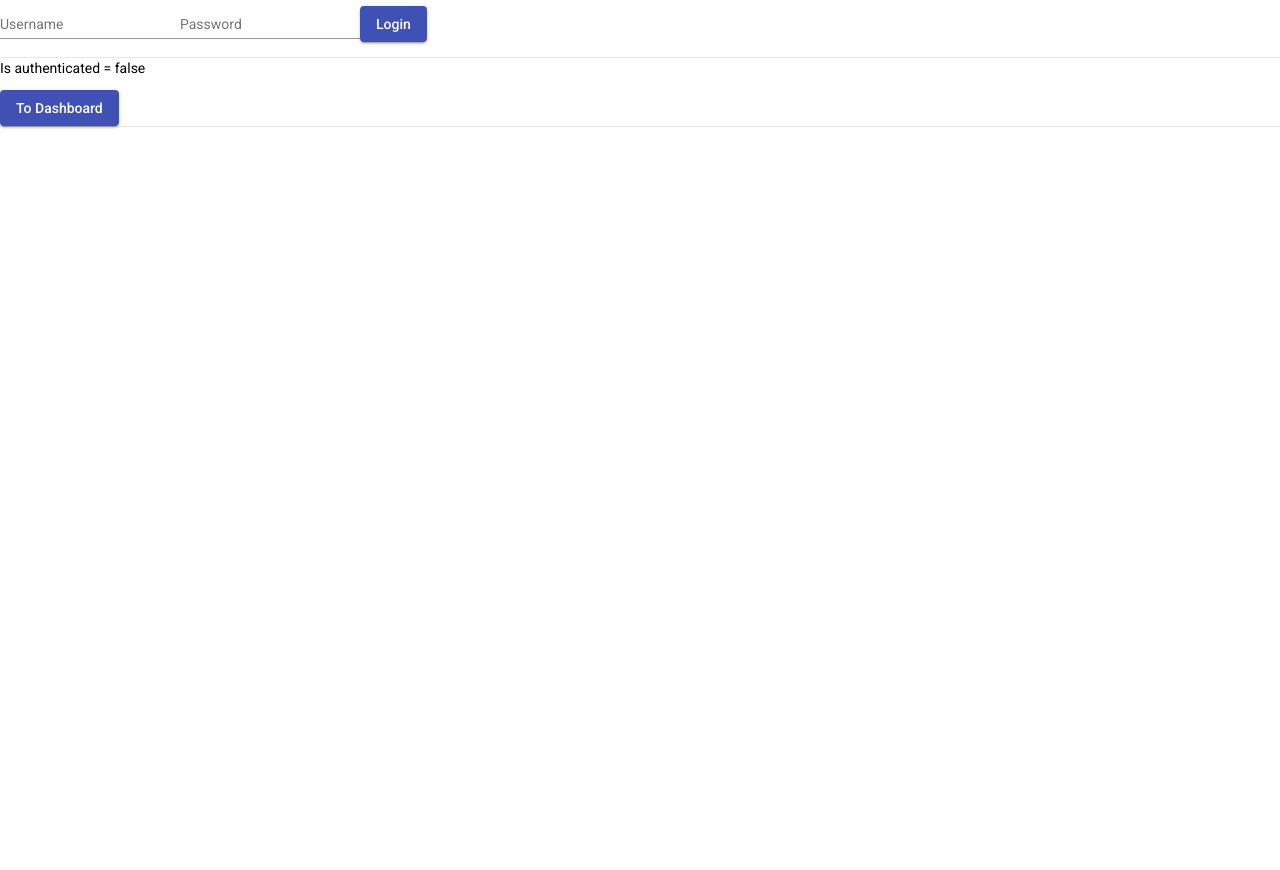
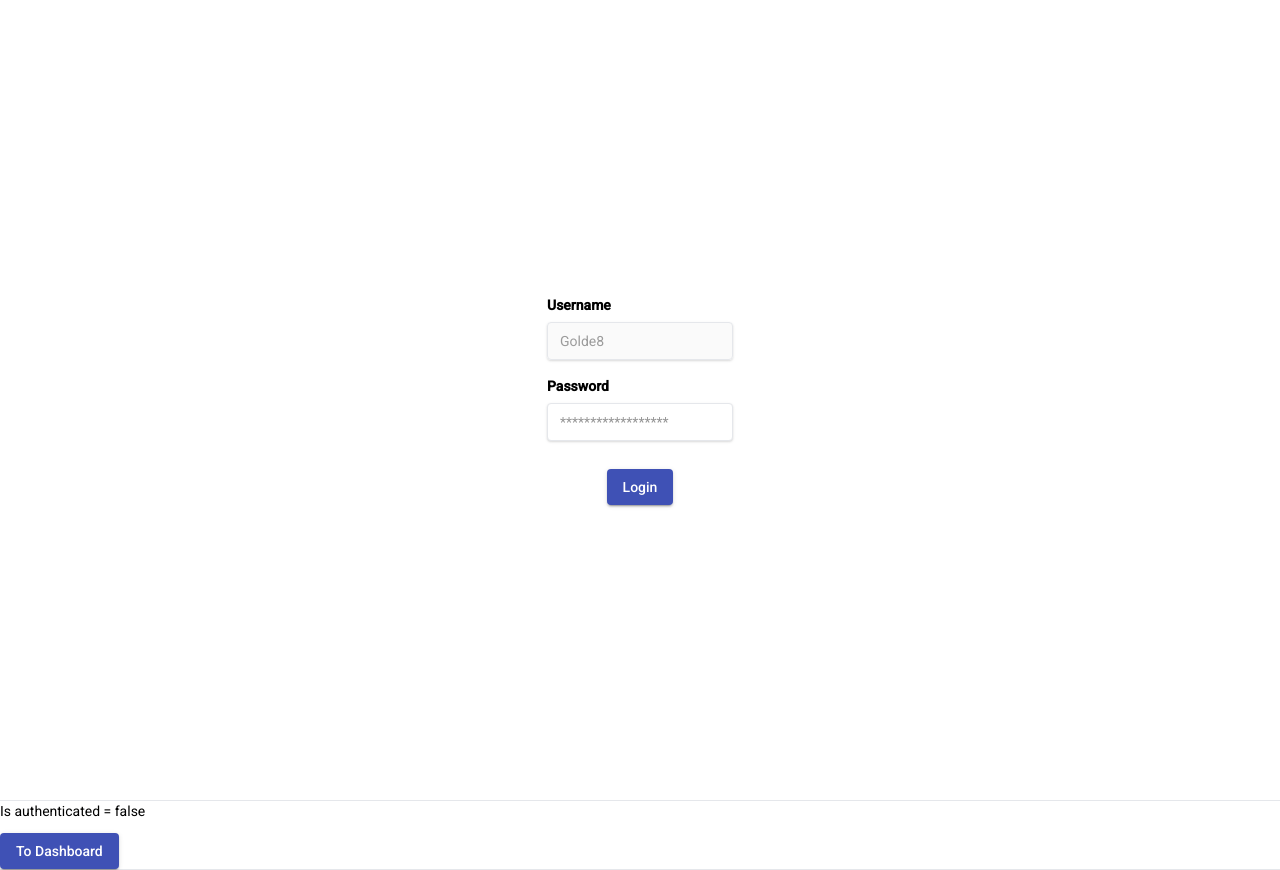
Before and after one commit to nghiemphan93/takeAwayBill, an Angular app in the folder frontend/: page /login in a window 1280 px wide. Before the commit the page ends 800 px from the top, so only its background shows below. Built offline with nearby package versions, Linux system fonts and the light colour scheme; no server answers.

Commit message:
login Page with validator

```diff
--- a/frontend/src/app/auth/login/login.component.html
+++ b/frontend/src/app/auth/login/login.component.html
@@ -1,17 +1,33 @@
 <form *ngIf="(isAuth$ | async) == false" [formGroup]="loginForm" (ngSubmit)="onLogin()" method="post">
-  <mat-form-field>
-    <mat-label>Username</mat-label>
-    <input matInput type="text" formControlName="username" name="username">
-  </mat-form-field>
-
-  <mat-form-field>
-    <mat-label>Password</mat-label>
-    <input matInput type="password" formControlName="password" name="password">
-  </mat-form-field>
-
-  <button mat-raised-button color="primary" class="button" type="submit">Login</button>
+  <div class="flex justify-center items-center flex-col h-screen p-4">
+    <!--    <div class="grid justify-items-center h-screen p-4">-->
+    <div class="mb-4">
+      <label class="block text-grey-darker text-sm font-bold mb-2" for="username">
+        Username
+      </label>
+      <input matInput class="shadow appearance-none border rounded w-full py-2 px-3 text-grey-darker"
+             id="username" type="text" formControlName="username" name="username" placeholder="Username">
+      <!--      <input matInput type="text" formControlName="username" name="username">-->
+    </div>
+    <div class="mb-4">
+      <label class="block text-grey-darker text-sm font-bold mb-2" for="password">
+        Password
+      </label>
+      <input matInput class="shadow appearance-none border border-red rounded w-full py-2 px-3 text-grey-darker mb-3"
+             id="password" type="password" formControlName="password" name="password"
+             placeholder="******************" required>
+      <!--      <input matInput type="password" formControlName="password" name="password" required>-->
+    </div>
+    <span class="text-red-500" *ngIf="error"> {{error}} </span>
+    <div class="flex justify-center">
+      <button mat-raised-button color="primary" class="button" type="submit">Login</button>
+    </div>
+  </div>
+  <!--  </div>-->
 </form>
-<button mat-raised-button color="primary" *ngIf="(isAuth$ | async) == true" class="button" type="button" (click)="onLogOut()">Logout</button>
+<button mat-raised-button color="primary" *ngIf="(isAuth$ | async) == true" class="button" type="button"
+        (click)="onLogOut()">Logout
+</button>
 <hr>
 <p>Is authenticated = {{ isAuth$ | async }}</p>
 <button mat-raised-button color="primary" routerLink="/dashboard">To Dashboard</button>
--- a/frontend/src/app/auth/login/login.component.ts
+++ b/frontend/src/app/auth/login/login.component.ts
@@ -1,7 +1,9 @@
 import {Component, OnInit} from '@angular/core';
 import {Observable} from 'rxjs';
-import {FormControl, FormGroup} from '@angular/forms';
+import {FormControl, FormGroup, Validators} from '@angular/forms';
 import {AuthService} from '../../services/auth.service';
+
+const USERNAME = 'Golde8';
 
 @Component({
   selector: 'app-login',
@@ -10,24 +12,33 @@ import {AuthService} from '../../services/auth.service';
 })
 export class LoginComponent implements OnInit {
   isAuth$ = new Observable<boolean>();
+  error = null;
+
   loginForm = new FormGroup({
-    username: new FormControl(''),
-    password: new FormControl('')
+    username: new FormControl({value: USERNAME, disabled: true}, Validators.required),
+    password: new FormControl('', Validators.required)
   });
 
   constructor(private authService: AuthService) {
   }
 
-  ngOnInit() {
+  ngOnInit(): void {
     this.isAuth$ = this.authService.getAuth();
   }
 
   async onLogin(): Promise<void> {
     try {
-      await this.authService.login(this.loginForm.value.username, this.loginForm.value.password);
+      const password = this.loginForm.controls.password;
+
+      if (password.invalid) {
+        throw new Error('Password is required');
+      }
+
+      await this.authService.login(USERNAME, this.loginForm.value.password);
     } catch (e) {
-      console.log(e);
-      alert(`${e.statusText} ${e.message}`);
+      console.log(e.message);
+      this.error = (e.message === 'Password is required') ? e.message : 'Password is wrong';
+      // alert(`${e.statusText} ${e.message}`);
     }
   }
 
```
